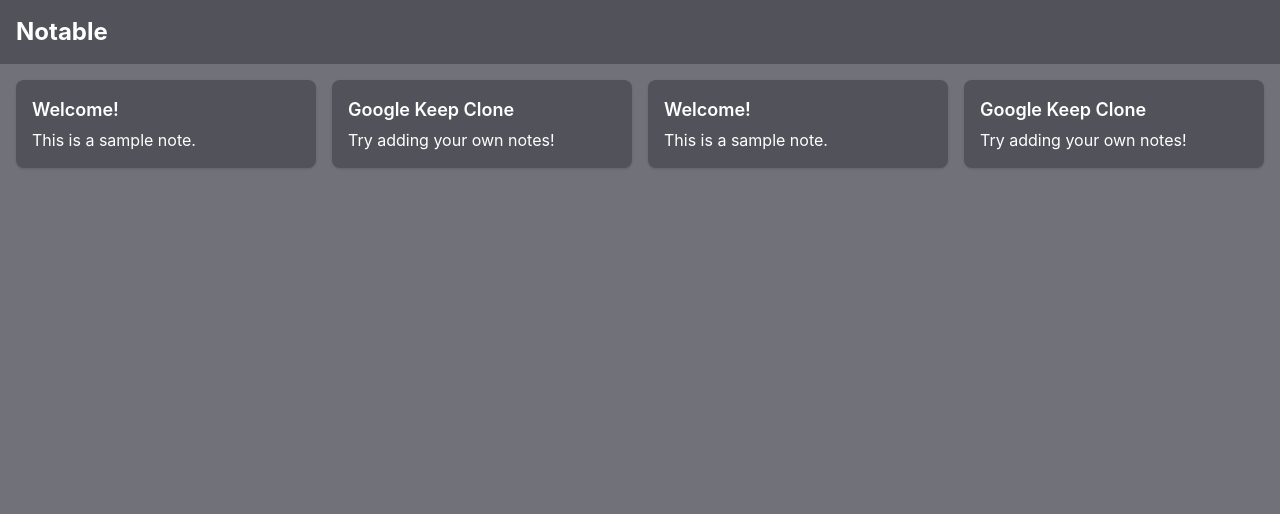
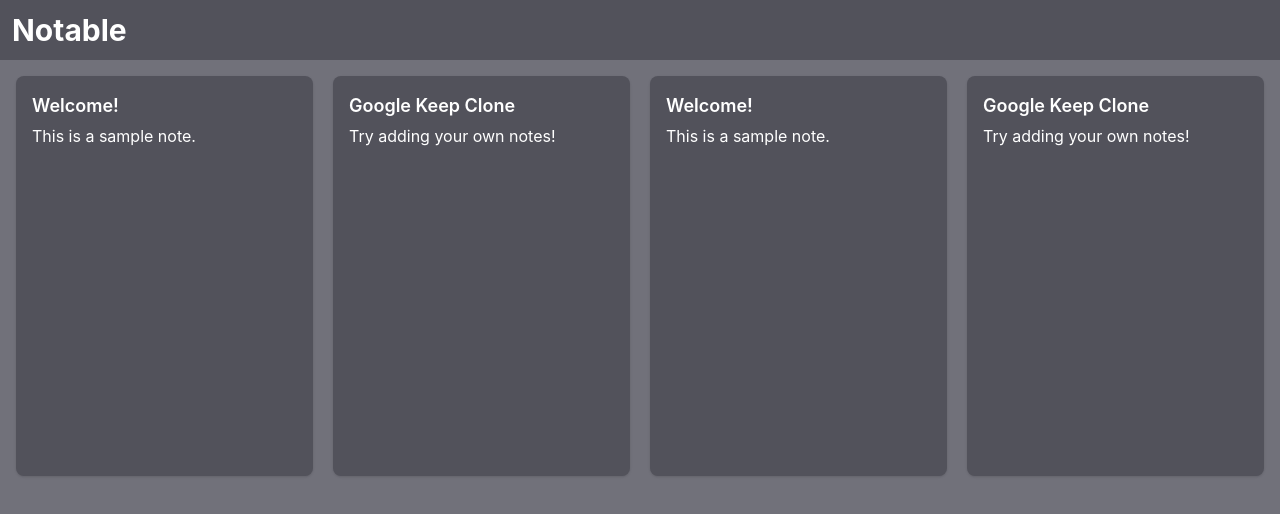
Before and after one commit to AlainAmbrose/Notable, a Next.js app: page / in a window 1280 px wide. Shown: the top 514 px of the page. Built offline with nearby package versions, Linux system fonts and the light colour scheme.

Commit message:
fixed scrolling issue

```diff
--- a/components/NewNotePopup.js
+++ b/components/NewNotePopup.js
@@ -44,7 +44,7 @@
     <div
       className={clsx(
         !isVisible && "invisible",
-        "fixed top-0 left-0 w-full h-full bg-black/50 flex justify-center items-center opacity-100 z-[1000]"
+        "fixed top-0 backdrop-blur-sm left-0 w-full h-full bg-black/50 flex justify-center items-center opacity-100 z-[1000]"
       )}
       onClick={handleOverlayClick}
     >
@@ -61,7 +61,7 @@
           onChange={(e) => setInputTitle(e.target.value)}
         />
         <textarea
-          className="w-full p-1 text-gray-700 border-b border-gray-200 focus:outline-none focus:border-gray-400 bg-transparent"
+          className="w-full p-1 border-b border-gray-200 focus:outline-none focus:border-gray-400 bg-transparent"
           rows="2"
           placeholder="Take a note..."
           value={inputContent}
--- a/components/StickyNote.js
+++ b/components/StickyNote.js
@@ -1,6 +1,6 @@
 const StickyNote = ({ title, content }) => {
   return (
-    <div className="bg-zinc-600 h-max w-full rounded-lg shadow mb-4 p-4 break-words hover:shadow-xl hover:shadow-zinc-700 transition-shadow">
+    <div className="bg-zinc-600 h-max min-w-full min-h-[50vh] rounded-lg shadow mb-5 p-4 break-words hover:shadow-xl hover:shadow-zinc-700 transition-shadow">
       <h2 className="text-lg text-white font-semibold mb-1">{title}</h2>
       <p className="text-white">{content}</p>
     </div>
--- a/pages/index.js
+++ b/pages/index.js
@@ -29,18 +29,18 @@
   return (
     <div className="flex flex-col min-h-screen bg-zinc-500">
       {/* Header */}
-      <header className="w-full bg-zinc-600 p-4">
-        <h1 className="text-2xl font-bold text-white">Notable</h1>
+      <header className="w-full bg-zinc-600 p-3">
+        <h1 className="text-3xl font-bold text-white">Notable</h1>
       </header>
 
       {/* Main Content Area */}
-      <main className="flex-1 p-4 items-center">
+      <main className="flex-1 p-4 items-center overflow-scroll max-h-[calc(100vh-4rem)]">
         {/* New Note Input */}
         <NewNotePopup setNotes={setNotes} notes={notes} />
         {/* Notes Grid */}
         <Masonry
           breakpointCols={breakpointColumnsObj}
-          className="flex animate-slide-fade gap-4"
+          className="flex animate-slide-fade gap-5"
           columnClassName=""
         >
           {notes.map((note) => (
--- a/tailwind.config.js
+++ b/tailwind.config.js
@@ -5,7 +5,17 @@
     "./components/**/*.{js,ts,jsx,tsx}",
   ],
   theme: {
-    extend: {},
+    extend: {
+      keyframes: {
+        "slide-fade": {
+          "0%": { transform: "translateY(20px)", opacity: "0" }, // Start slightly below and transparent
+          "100%": { transform: "translateY(0)", opacity: "1" }, // End at the final position and fully visible
+        },
+      },
+      animation: {
+        "slide-fade": "slide-fade 0.5s ease-in-out", // Apply keyframes with a 0.5s duration
+      },
+    },
   },
   plugins: [],
 };
```
